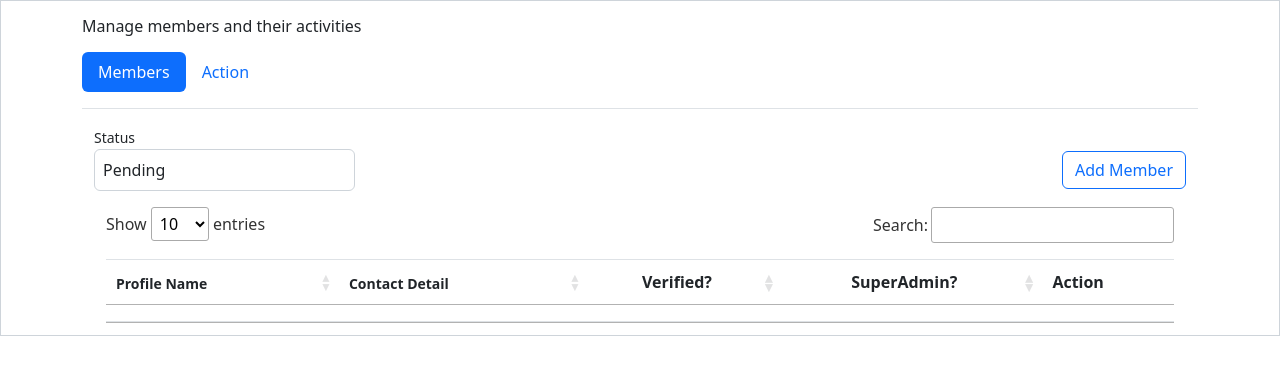
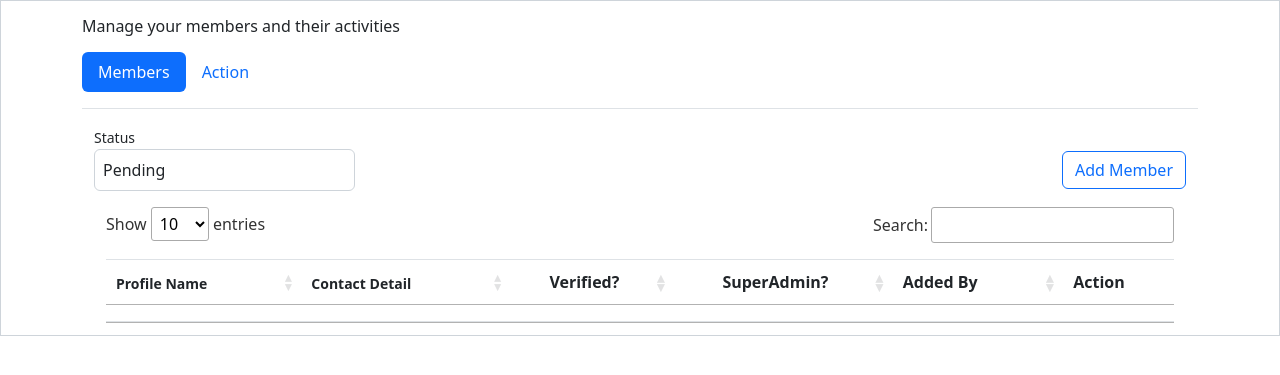
Before and after one commit to Rahul-Radheshyam-Gupta/dev, a Django app: template core/templates/core/admin_dashboard.html in a window 1280 px wide. Shown: the part 58-433 px from the top of the page. Run offline with Django 3.2, Linux system fonts and the light colour scheme; the template is opened without the code that fills it, so the values that code supplies are empty; some libraries are stand-ins or nearby versions.

Commit message:
Admin Table changes

```diff
--- a/core/templates/core/admin_dashboard.html
+++ b/core/templates/core/admin_dashboard.html
@@ -6,7 +6,7 @@
 
     </style>
     <div class="container">
-        <h6 class="my-3"> Manage members and their activities</h6>
+        <h6 class="my-3"> Manage your members and their activities</h6>
         <ul class="w-100 nav nav-pills mb-3 mt-2" id="pills-tab" role="tablist">
             <li class="nav-item" role="presentation">
                 <button class="nav-link active" id="pills-question-tab" data-bs-toggle="pill" data-bs-target="#pills-question"
@@ -53,6 +53,7 @@
                                         <th data-data="email">Contact Detail</th>
                                         <th data-data="is_verified">Verified?</th>
                                         <th data-data="is_super_admin">SuperAdmin?</th>
+                                        <th data-data="added_by_first_name">Added By</th>
                                         <th class="text-xs-center" data-data="is_super_admin" data-searchable="false"
                                             data-orderable="false">
                                             Action
@@ -166,7 +167,7 @@
                     </form>
                 </div>
                 <div class="modal-footer">
-                    <button type="button" class="btn btn-secondary" data-bs-dismiss="modal">Close</button>
+                    <button type="button" class="btn btn-secondary modal-cancel" data-bs-dismiss="modal">Close</button>
                     <button type="button" class="btn btn-primary" id="profileAddUpdateBtn">Update</button>
                 </div>
             </div>
@@ -216,9 +217,15 @@
                         }
                     },
                     {
+                        'targets': 5,
+                        'render': function (data, type, row) {
+                            return `<span role="button" class="badge bg-primary edit" data-bs-toggle="modal" data-bs-target="#profileAddUpdateModal"> Update  </span>`;
+                        }
+                    },
+                    {
                         'targets': 4,
                         'render': function (data, type, row) {
-                            return `<span role="button" class="badge bg-primary edit" data-bs-toggle="modal" data-bs-target="#profileAddUpdateModal"> Update  </span>`;
+                            return !row.added_by_first_name ? 'Self' : row.added_by_first_name + ' ' + row.added_by_last_name;
                         }
                     }
                 ]
@@ -281,7 +288,7 @@
                 success:function (data){
                     console.log("Successfully Update profile ", data)
                     profile_table.ajax.reload();
-                    resetProfileAddUpdateModal();
+                    $('.modal-cancel').click();
                 },
                 error:function (error){
                     console.log("error in UpdateProfile ", error)
```
